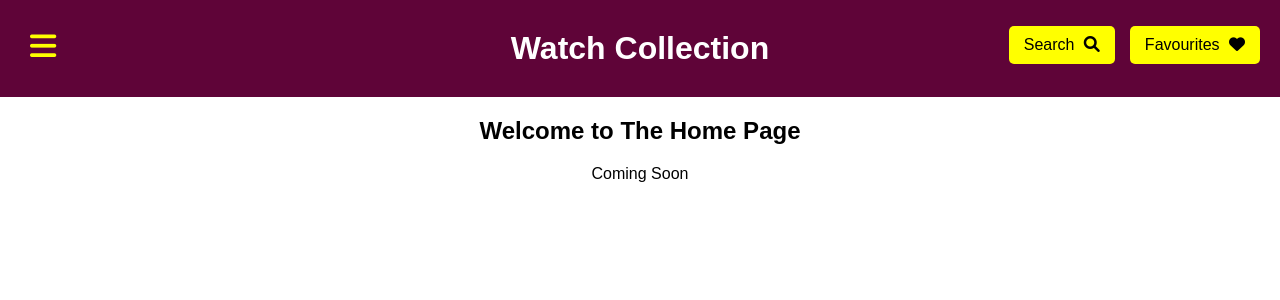
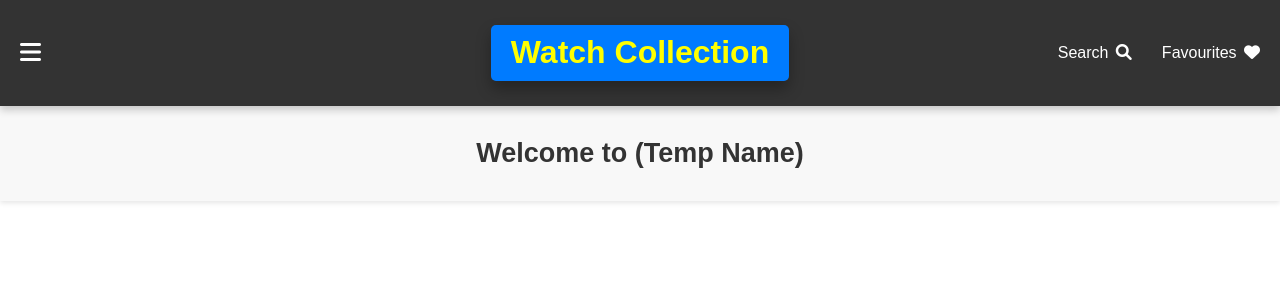
Before and after one commit to AlastairGPark/Watch_Project, a Flask app: page / in a window 1280 px wide. Shown: the top 300 px of the page. Run offline with Flask 3, Linux system fonts and the light colour scheme; some libraries are stand-ins or nearby versions.

Commit message:
Setting up Unique Subheaders, Created Some More Brand-Specific Pages, Making the Standard Layout Pretty, Added Scrolling Logic for Later, Cleaned Other Files Up, Created Files for Future Pages

```diff
--- a/app.py
+++ b/app.py
@@ -29,6 +29,26 @@ def search():
 def Rolex():
     return render_template('brands/rolex.html')
 
+@app.route('/AudemarsPiguet')
+def AudemarsPiguet():
+    return render_template('brands/ap.html')
+
+@app.route('/VacheronConstantin')
+def VacheronConstantin():
+    return render_template('brands/vc.html')
+
+@app.route('/Tudor')
+def Tudor():
+    return render_template('brands/tudor.html')
+
+@app.route('/UlysseNardin')
+def UlysseNardin():
+    return render_template('brands/un.html')
+
+@app.route('/brand/<brand_name>')
+def brand_page(brand_name):
+    return render_template('brand.html', brand_name=brand_name)
+
 
 if __name__ == '__main__':
     app.run(debug = True)
--- /dev/null
+++ b/static/css/Brands/ap.css
@@ -0,0 +1,4 @@
+.subheader {
+    color: purple;              /* Text color for h2 within .subheader */
+    background-color: #006039; /* Background color */
+}
--- /dev/null
+++ b/static/css/Brands/rolex.css
@@ -0,0 +1,6 @@
+/* rolex.css */
+.subheader {
+    color: white;              /* Text color for h2 within .subheader */
+    background-color: #006039; /* Background color */
+    color: yellow;
+}
--- a/static/css/styles.css
+++ b/static/css/styles.css
@@ -6,248 +6,204 @@ body {
     box-sizing: border-box;
 }
 
+/* Standard Header Styles */
 header {
-    background-color: #5f0438;
+    background-color: #333;
     color: white;
-    padding: 30px;
+    padding: 25px 20px;
     display: flex;
     justify-content: center;
     align-items: center;
+    box-shadow: 0 4px 8px rgba(0, 0, 0, 0.2);
     position: relative;
+    transition: opacity 0.3s ease-in-out;
+    opacity: 1; /* Make sure the header is fully visible initially */
 }
 
-h1 {
-    margin: 0;
+header.hidden {
+    opacity: 0;
 }
 
-h2 {
+/* Subheader styling for all pages */
+.subheader {
+    background-color: #f8f8f8;
+    padding: 10px 20px;
+    font-size: 18px;
+    color: #333;
     text-align: center;
+    box-shadow: 0 2px 5px rgba(0, 0, 0, 0.1);
+    margin-bottom: 20px;
 }
 
-p {
-    text-align: center;
-}
+/* Other styles... */
 
 
-/* Hamburger Button (Top Left) */
 .hamburger {
     position: absolute;
-    top: 30px;
-    left: 30px;
-    font-size: 30px;
-    color: yellow;
+    left: 20px;
     cursor: pointer;
 }
 
-.close-btn {
+.nav-buttons {
     position: absolute;
-    top: 20px;
-    left: 20px;
-    font-size: 40px;
-    color: yellow;
-    display: none;
-    cursor: pointer;
+    right: 20px;
+    display: flex;
+    align-items: center;
+}
+
+.nav-buttons a {
+    color: white;
+    text-decoration: none;
+    margin-left: 30px;
+    font-size: 16px;
+}
+
+.nav-buttons a i {
+    margin-left: 3px;
+}
+
+.nav-buttons a:hover {
+    color: #ddd;
+}
+
+.hamburger i, .close-btn i {
+    font-size: 1.5rem;
+    color: white;
 }
 
 /* Side Menu Styles */
 .side-menu {
     position: fixed;
     top: 0;
-    left: -250px;  /* Initially hidden off-screen */
-    width: 250px;
+    left: -250px;  /* Start off-screen */
     height: 100%;
+    width: 250px;  /* Set the width to 250px */
     background-color: #333;
     color: white;
-    transition: left 0.3s ease;
-    padding-top: 100px; /* Space for menu items */
-    z-index: 1000;
+    box-shadow: none;
+    transition: left 0.3s ease;  /* Use left property for smoother sliding */
 }
 
-.side-menu ul {
+/* When the side menu is open */
+.side-menu.open {
+    left: 0;  /* Slide in from the left */
+    box-shadow: 2px 0 15px rgba(0, 0, 0, 0.3); /* Added box-shadow here */
+}
+
+/* Menu List Styling */
+.menu-list {
     list-style-type: none;
-    padding: 0;
+    padding-left: 0px;
+    padding-top: 110px;
     margin: 0;
 }
 
-.side-menu ul li {
-    padding: 10px;
+/* Menu Item Styling */
+.menu-item {
+    margin-bottom: 2px; /* Default margin when submenu is closed */
+    position: relative;  /* Added for controlling position when submenu is active */
+    transition: margin-bottom 0.3s ease; /* Smooth transition when changing margin */
+}
+
+/* Add margin to menu items with active submenus */
+.menu-item.active {
+    margin-bottom: 40px;  /* Increase space when submenu is open */
+}
+
+/* Links */
+.menu-item a {
+    color: white;
+    text-decoration: none;
+    font-size: 18px;
+    padding: 10px 0;
+    display: block;
+}
+
+.menu-item a:hover {
+    background-color: #444;
+}
+
+/* Submenu Styles (Hidden by default) */
+.submenu {
+    visibility: hidden;  /* Hide the submenu without removing it from layout */
+    max-height: 0;  /* Collapse it to 0 */
+    opacity: 0;  /* Make it invisible */
+    list-style-type: none;
+    padding-left: 20px;
+    margin-top: 2px;
+    transform: translateY(-20px);  /* Start above its normal position */
+    transition: opacity 0.1s ease, transform 0.3s ease, max-height 0.3s ease, visibility 0s 0.2s; /* Shortened transition time for closing */
+}
+
+/* Show submenu when active */
+.menu-item.active .submenu {
+    visibility: visible;  /* Make it visible */
+    max-height: 1000px;  /* Set a large enough max-height for the submenu */
+    opacity: 1;  /* Fade it in */
+    transform: translateY(0);  /* Move to original position */
+    transition: opacity 0.6s ease, transform 0.6s ease, max-height 0.6s ease, visibility 0s 0s; /* Immediate visibility, delayed for other properties */
+}
+
+/* Targeting the buttons in the side menu */
+.side-menu .menu-item a {
+    padding: 10px 15px; /* Default padding: more padding on the left, less on the right */
+    font-size: 18px;     /* Adjust font size to make the buttons smaller */
+    text-align: left;    /* Align the text to the left */
+    display: block;      /* Ensure the links take up the full width of the menu */
+    width: fit-content;  /* Let the link width adjust based on content */
+}
+
+/* Adjust the submenu button (links inside submenus) */
+.side-menu .submenu a {
+    padding: 8px 12px;   /* Smaller padding for submenu links */
+    font-size: 14px;     /* Smaller font size for submenu items */
     text-align: left;
 }
 
-.side-menu ul li a {
-    color: black;
-    text-decoration: none;
-    font-size: 20px;
+/* Hover effect for buttons (optional) */
+.side-menu .menu-item a:hover,
+.side-menu .submenu a:hover {
+    background-color: transparent;  /* Change background on hover */
+    color: blue;  /* Change text color on hover */
 }
 
-.side-menu ul li a:hover {
-    background-color: #575757;
+/* Delay effect for cascading fade-in */
+.menu-item.active .submenu li:nth-child(1) {
+    transition-delay: 0.1s;
+}
+.menu-item.active .submenu li:nth-child(2) {
+    transition-delay: 0.2s;
+}
+.menu-item.active .submenu li:nth-child(3) {
+    transition-delay: 0.3s;
+}
+.menu-item.active .submenu li:nth-child(4) {
+    transition-delay: 0.4s;
+}
+.menu-item.active .submenu li:nth-child(5) {
+    transition-delay: 0.5s;
+}
+.menu-item.active .submenu li:nth-child(6) {
+    transition-delay: 0.6s;
 }
 
-/* When the side menu is open, move it into view */
-.side-menu.open {
-    left: 0;
+/* Watch Collection Button */
+.home-btn {
+    text-decoration: none;
+    color: yellow;
+    padding: 0 20px; /* No vertical padding, horizontal only */
+    background-color: #007bff;
+    border-radius: 5px;
+    font-size: 16px;
+    font-weight: bold;
+    display: inline-block;
+    line-height: 0.4; /* Adjusts the height of the text line */
+    transition: background-color 0.3s, color 0.3s;
+    margin: 0; /* No extra space around the button */
+    box-shadow: 0 8px 15px rgba(0, 0, 0, 0.3); /* Enhanced shadow */
 }
 
-.side-menu.open .close-btn {
-    display: block;
+.home-btn:hover {
+    background-color: #0056b3;
+    color: #ffdd00;
 }
-
-
-.nav-buttons {
-    position: absolute;
-    top: 45px;
-    right: 20px;
-    transform: translateY(-50%);
-    display: flex;
-    gap: 15px;
-}
-
-.nav-buttons .icon-button {
-    display: flex;                /* Enable flexbox */
-    justify-content: center;      /* Center the icon horizontally */
-    align-items: center;          /* Center the icon vertically */
-    width: 40px;                  /* Button width */
-    height: 40px;                 /* Button height */
-    text-decoration: none;
-    color: rgb(255, 255, 255);
-    font-size: 24px;
-    border-radius: 50%;           /* Circular button */
-    background-color: #f0f0f0;   /* Light background color */
-    transition: background-color 0.3s;
-}
-
-.nav-buttons .icon-button:hover {
-    background-color: #d1d1d1;   /* Hover effect */
-}
-
-.nav-buttons .icon-button i {
-    font-size: 18px;  /* Adjust icon size */
-}
-
-/* Style for links inside the buttons */
-.nav-buttons a {
-    color: black;
-    text-decoration: none;
-    padding: 10px 15px;
-    background-color: yellow;
-    border-radius: 5px;
-    transition: background 0.3s;
-}
-
-.nav-buttons a:hover {
-    background-color: #777;
-}
-
-.nav-buttons a i.fa-search {
-    margin-left: 5px;
-}
-
-.nav-buttons a i.fa-heart {
-    margin-left: 5px;
-}
-
-
-.Brandsubmenu {
-    opacity: 0;
-    visibility: hidden;
-    max-height: 0;
-    overflow: hidden;
-    transition: opacity 0.3s ease; max-height: 0.3s ease;
-}
-
-.Brandsubmenu.active {
-    visibility: visible;
-    opacity: 1;
-    max-height: 200px;
-}
-
-/* Submenu Styles */
-.side-menu ul .Brandsubmenu {
-    padding-left: 10px;  /* Reduced indentation */
-    margin: 0;
-    list-style: none;
-    padding-top: 5px;
-}
-
-.side-menu ul .Brandsubmenu li {
-    margin: 0;
-    padding: 0;
-}
-
-.side-menu ul .Brandsubmenu li a {
-    font-size: 14px;  /* Smaller text size */
-    color: yellow;  /* Darker green color */
-    text-decoration: none;
-    display: inline-block;
-    padding: 5px 0;  /* Reduced padding for tighter spacing */
-    transition: color 0.3s;
-}
-
-.side-menu ul .Brandsubmenu li a:hover {
-    color: #00251a;  /* Even darker on hover */
-    background: none;
-    text-decoration: underline;
-}
-
-.Brandsubmenu li {
-    opacity: 0;
-    transform: translateY(-10px);
-    transition: opacity 0.3s ease, transform 0.3s ease;
-}
-
-.Brandsubmenu.active li {
-    opacity: 1;
-    transform: translateY(0);
-}
-
-.Brandsubmenu li:nth-child(1) {
-    transition-delay: 0.1s;
-}
-
-.Brandsubmenu li:nth-child(2) {
-    transition-delay: 0.3s;
-}
-
-.Brandsubmenu li:nth-child(3) {
-    transition-delay: 0.5s;
-}
-
-.Brandsubmenu li:nth-child(4) {
-    transition-delay: 0.7s;
-}
-
-.Brandsubmenu li:nth-child(5) {
-    transition-delay: 0.9s;
-}
-
-.Brandsubmenu li:nth-child(6) {
-    transition-delay: 1.1s;
-}
-
-
-.side-menu .home-button {
-    position: fixed;
-    bottom: 0;
-    padding-left: 60px;
-    padding-bottom: 20px;
-    margin-top: auto;
-}
-
-.side-menu .home-button a {
-    color: yellow;
-    text-decoration: none;
-    font-size: 18px;
-}
-
-
-.rolex-header {
-    background-color: #004225;
-    color: yellow;
-    padding: 30px;
-    text-align: center;
-    display: flex;
-    justify-content: center;
-    align-items: center;
-    gap: 15px;
-}
--- a/templates/base.html
+++ b/templates/base.html
@@ -1,32 +1,70 @@
 <!DOCTYPE html>
 <html lang="en">
-
 <head>
     <meta charset="UTF-8">
     <meta name="viewport" content="width=device-width, initial-scale=1.0">
-
-    <!-- Dynamic Title: Changes based on the Brand -->
-    <title>
-        {% block title %}
-            {% if brand_name %}
-                {{ brand_name }} Watches
-            {% endif %}
-        {% endblock %}
-    </title>
-
-    <!-- CSS and Font Awesome -->
-    <link rel="stylesheet" type="text/css" href="{{ url_for('static', filename='css/styles.css') }}">
+    <title>{% block title %} Watch Collection {% endblock %}</title>
+    <link rel="stylesheet" href="{{ url_for('static', filename='css/styles.css') }}">
+    <link rel="stylesheet" href="{{ url_for('static', filename='css/rolex.css') }}">
+    <script src="https://kit.fontawesome.com/a076d05399.js" crossorigin="anonymous"></script>
     <link rel="stylesheet" href="https://cdnjs.cloudflare.com/ajax/libs/font-awesome/6.0.0-beta3/css/all.min.css">
-    <script src="https://kit.fontawesome.com/a076d05399.js" crossorigin="anonymous"></script>
+    {% block head %}{% endblock %}
 </head>
-
-<body class="{% if brand_name %}brand-page{% endif %}">
-
-    {% block header %}
+<body>
+    <!-- Standard Header with Navigation Buttons -->
     <header>
         <div id="hamburger" class="hamburger" onclick="togglemenu()">
             <i class="fas fa-bars"></i>
         </div>
+
+        <!-- Side Menu -->
+        <div class="side-menu">
+            <ul class="menu-list">
+                <li class="menu-item">
+                    <a href="#">Browse Brands</a>
+                    <ul class="submenu">
+                        <li><a href="/Rolex"> Rolex </a></li>
+                        <li><a href="/AudemarsPiguet"> Audemars Piguet </a></li>
+                        <li><a href="/VacheronConstantin"> Vacheron Constantin </a></li>
+                        <li><a href="/Tudor"> Tudor </a></li>
+                        <li><a href="/UlysseNardin"> Ulysse Nardin </a></li>
+                        <li><a href="Brands"> All Brands </a></li>
+                    </ul>
+                </li>
+                <li class="menu-item">
+                    <a href="#">Browse Materials</a>
+                    <ul class="submenu">
+                        <li><a href="#"> Gold </a></li>
+                        <li><a href="#"> Ceramic </a></li>
+                        <li><a href="#"> Stainless Steel </a></li>
+                        <li><a href="#"> All Materials </a></li>
+                    </ul>
+                </li>
+                <li class="menu-item">
+                    <a href="#"> Browse Case Sizes </a>
+                    <ul class="submenu">
+                        <li><a href="#"> 36mm </a></li>
+                        <li><a href="#"> 40mm </a></li>
+                        <li><a href="#"> 42mm </a></li>
+                        <li><a href="#"> All Case Sizes </a></li>
+                    </ul>
+                </li>
+                <li class="menu-item">
+                    <a href="#">Browse Complications</a>
+                    <ul class="submenu">
+                        <li><a href="#"> Date </a></li>
+                        <li><a href="#"> Chronograph </a></li>
+                        <li><a href="#"> Dive </a></li>
+                        <li><a href="#"> All Complications </a></li>
+                    </ul>
+                </li>
+            </ul>
+        </div>
+
+        <a href = "/" class = "home-btn">
+            <h1> Watch Collection </h1>
+        </a>
+
         <div class="nav-buttons">
             <a href="/search"> Search
                 <i class="fas fa-search"></i>
@@ -36,50 +74,19 @@
             </a>
         </div>
     </header>
+
+    <!-- Page Specific Subheader -->
+    {% block subheader %}
+    <div class="subheader">
+        <p> Welcome to Watch Collection Home </p>
+    </div>
     {% endblock %}
 
-    <!-- Side Menu -->
-    <div id="sidemenu" class="side-menu">
-        <!-- Close Menu -->
-        <span class="close-btn" onclick="togglemenu()">
-            <i class="fas fa-times"></i>
-        </span>
-        <ul>
-            <li>
-                <a href="#" class="brand-toggle"> Shop by Brand </a>
-                <ul class="Brandsubmenu">
-                    <li> <a href="{{ url_for('brand_page', brand_name='Rolex') }}"> Rolex </a> </li>
-                    <li> <a href="{{ url_for('brand_page', brand_name='Audemars Piguet') }}"> Audemars Piguet </a> </li>
-                    <li> <a href="{{ url_for('brand_page', brand_name='Ulysse Nardin') }}"> Ulysse Nardin </a> </li>
-                    <li> <a href="{{ url_for('brand_page', brand_name='Tag Heuer') }}"> Tag Heuer </a> </li>
-                    <li> <a href="{{ url_for('brand_page', brand_name='Zenith') }}"> Zenith </a> </li>
-                    <li> <a href="{{ url_for('brand_page', brand_name='All Brands') }}"> All Brands </a> </li>
-                </ul>
-            </li>
-            <li> <a href="#"> Shop by Material </a> </li>
-            <li> <a href="#"> Shop by Size </a> </li>
-            <li> <a href="#"> Shop by Style </a> </li>
-        </ul>
+    <!-- Page Content -->
+    <div class="content">
+        {% block content %}{% endblock %}
     </div>
 
-    <main>
-        <!-- Dynamic Heading and Content -->
-        <h2> {{ brand_name }} </h2>
-
-        {% block back_home_button %}
-        <!-- 'Back to Home' Button Block -->
-        <a href="{{ url_for('home') }}" class="home-button">
-            Back to Home
-        </a>
-        {% endblock %}
-
-        <!-- Main Content Block -->
-        {% block content %}
-        <!-- Page-specific content will be injected here -->
-        {% endblock %}
-    </main>
-
-    <!-- JavaScript -->
     <script src="{{ url_for('static', filename='js/scripts.js') }}"></script>
 </body>
 </html>
--- a/templates/home.html
+++ b/templates/home.html
@@ -1,68 +1,14 @@
-<!-- Home Page Template -->
+{% extends "base.html" %}
 
-<!DOCTYPE html>
+{% block title %} (Temp Name) {% endblock %}
 
-<head>
-    <meta charset = "UTF-8">
+{% block head %}
+    {{ super() }}
+    <link rel="stylesheet" href="{{ url_for('static', filename='css/home.css') }}">
+{% endblock %}
 
-    <title> Watch Collection Home </title>
-    <link rel = "stylesheet" href = "{{ url_for('static', filename = 'css/styles.css') }}">
-    <link rel="stylesheet" href="https://cdnjs.cloudflare.com/ajax/libs/font-awesome/6.0.0-beta3/css/all.min.css">
-</head>
-
-
-<body>
-    <header>
-        <div id = "hamburger" class = "hamburger" onclick = "togglemenu()">
-            <i class = "fas fa-bars"> </i>
-        </div>
-        <h1> Watch Collection </h1>
-        <div class = "nav-buttons">
-            <a href = "/search"> Search
-                <i class = "fas fa-search"> </i>
-            </a>
-            <a href = "/favourites"> Favourites
-                <i class = "fas fa-heart"> </i>
-            </a>
-        </div>
-    </header>
-
-
-<!-- Side Menu -->
-<div id = "sidemenu" class = "side-menu">
-    <!-- Close Menu -->
-    <span class = "close-btn" onclick = "togglemenu()">
-        <i class = "fas fa-times"> </i>
-    </span>
-    <ul>
-        <li>
-            <a href="#" class = "brand-toggle"> Shop by Brand </a>
-            <ul class="Brandsubmenu">
-                <li> <a href="{{ url_for('Rolex') }}"> Rolex </a> </li>
-                <li> <a href="#"> Audemars Piguet </a> </li>
-                <li> <a href="#"> Ulysse Nardin </a> </li>
-                <li> <a href="#"> Tag Heuer </a> </li>
-                <li> <a href="#"> Zenith </a> </li>
-                <li> <a href="#"> All Brands </a> </li>
-            </ul>
-        </li>
-        <li> <a href = "#"> Shop by Material </a> </li>
-        <li> <a href = "#"> Shop by Size </a> </li>
-        <li> <a href = "#"> Shop by Style </a> </li>
-    </ul>
-    <ul>
-        <li class = "home-button">
-            <a href = "{{ url_for('home') }}"> Back to Home </a>
-        </li>
-    </ul>
-</div>
-
-
-    <main>
-        <h2> Welcome to The Home Page </h2>
-
-        <p> Coming Soon </p>
-    </main>
-<script src = "static/js/scripts.js"></script>
-</body>
-</html>
+{% block subheader %}
+    <div class="subheader">
+        <h2> Welcome to (Temp Name) </h2>
+    </div>
+{% endblock %}
```
Also changed, not shown: static/js/scripts.js (+51 -23 lines), templates/Brands/Tudor.html (added, +13 -0 lines), templates/Brands/ap.html (added, +14 -0 lines), templates/Brands/brands.html (deleted, +0 -7 lines), templates/Brands/rolex.html (+10 -9 lines), templates/Brands/un.html (added, +13 -0 lines), templates/Brands/vc.html (added, +13 -0 lines), static/css/Brands/tudor.css (added), static/css/Brands/un.css (added), static/css/Brands/vc.css (added), static/css/home.css (added), static/images/rolex-logo.png (deleted).
